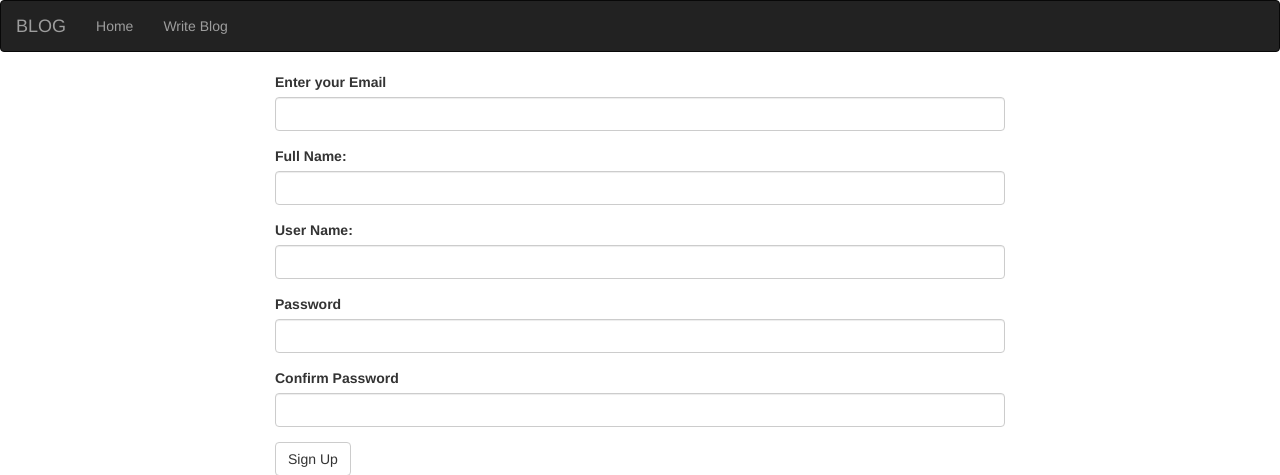
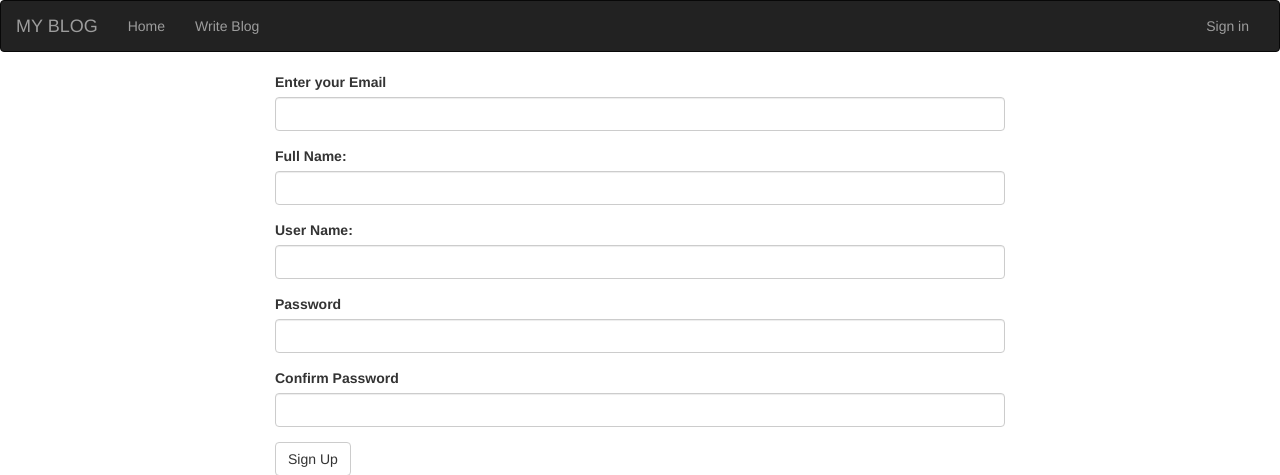
Before and after one commit to leezichanga/Personalblog, a Flask app: page /authenticate/register in a window 1280 px wide. Shown: the top 475 px of the page. Run offline with Flask 2, Linux system fonts and the light colour scheme; parts of the project's set-up code (start-up, migrations or seed data) failed here and were passed over; some libraries are stand-ins or nearby versions.

Commit message:
add sign in link

```diff
--- a/app/templates/navbar.html
+++ b/app/templates/navbar.html
@@ -7,7 +7,7 @@
               <span class="icon-bar"></span>
               <span class="icon-bar"></span>
             </button>
-      <a class="navbar-brand" href="/"> BLOG </a>
+      <a class="navbar-brand" href="/"> MY BLOG </a>
     </div>
     <div class="navbar-collapse collapse">
       <ul class="nav navbar-nav">
@@ -18,6 +18,8 @@
         {% if current_user.is_authenticated %}
         <li><a href="{{url_for('main.profile',uname=current_user.username)}}">{{current_user.username}}</a></li>
         <li><a href="{{url_for('auth.logout')}}">Sign out</a></li>
+        {% else %}
+        <li><a href="{{url_for('auth.login')}}">Sign in</a></li>
         {%endif%}
       </ul>
     </div>
```
Also changed, not shown: app/__init__.py (+8 -7 lines).
